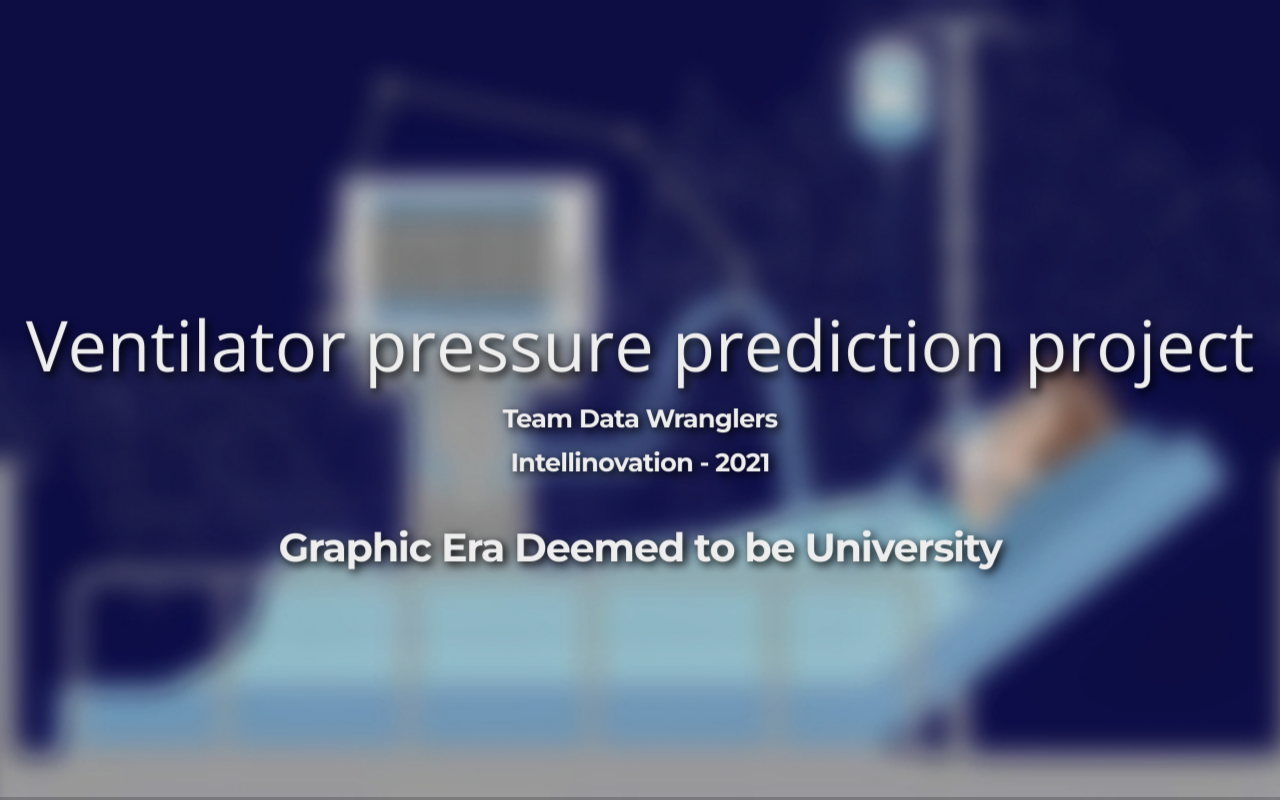
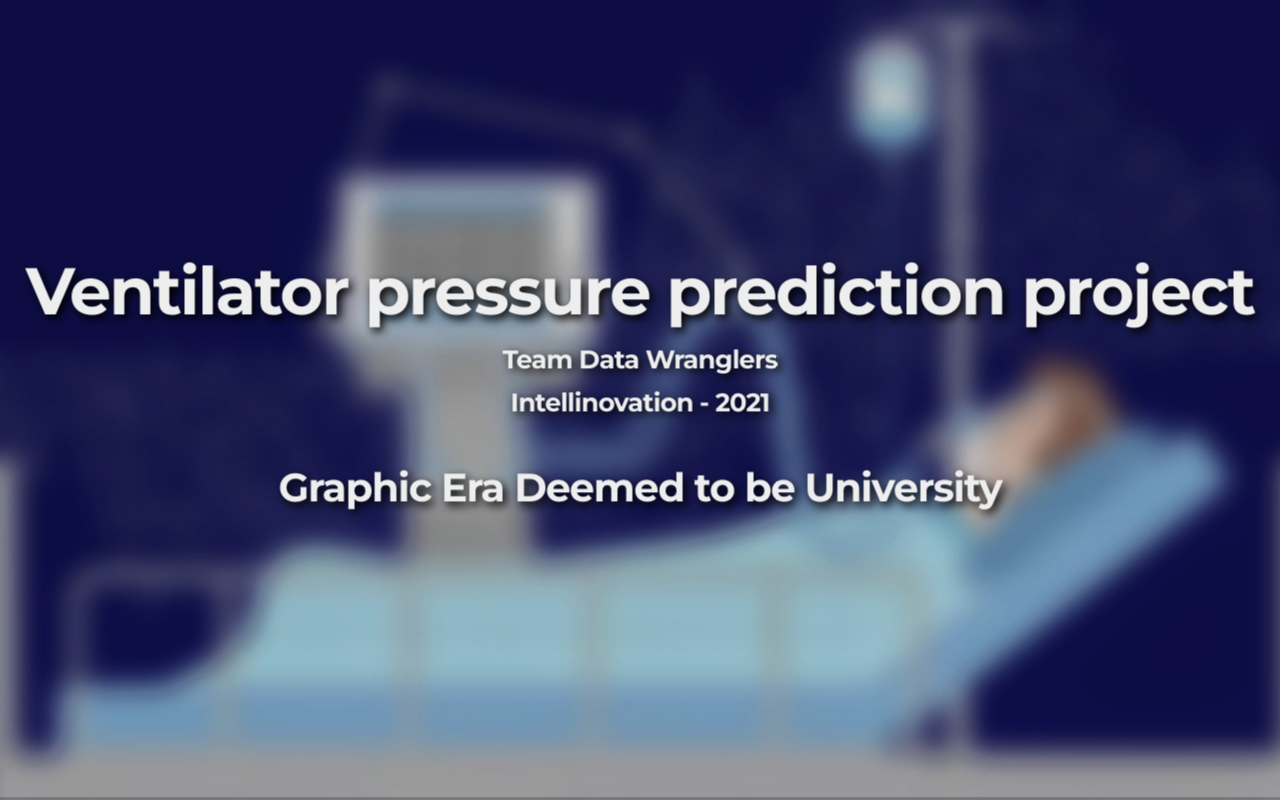
Before and after one commit to hmmmanshu/Ventilator-Pressure-Prediction, a website: page Presentation/RevealJsMaterial/index.html in a window 1280 px wide. Drawn offline with nearby package versions, Linux system fonts and the light colour scheme.

Commit message:
Update index.html

```diff
--- a/Presentation/RevealJsMaterial/index.html
+++ b/Presentation/RevealJsMaterial/index.html
@@ -24,7 +24,7 @@
             <section>
                 <section data-markdown data-background-image="./1.jpeg">
                     <textarea data-template>
-						<p class="r-fit-text" style="text-shadow: 5px 5px 15px #000;">Ventilator pressure prediction project</p>
+						<h1 class="r-fit-text" style="text-shadow: 5px 5px 15px #000;">Ventilator pressure prediction project</h1>
 						<h4 style="text-shadow: 5px 5px 15px #000;">Team Data Wranglers</h1>
 						<h4 style="text-shadow: 5px 5px 15px #000;">Intellinovation - 2021</h1><br>
 						<h3 style="text-shadow: 5px 5px 15px #000;">Graphic Era Deemed to be University</h3>
```
